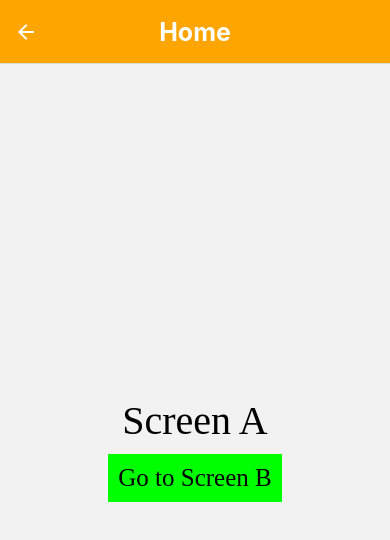
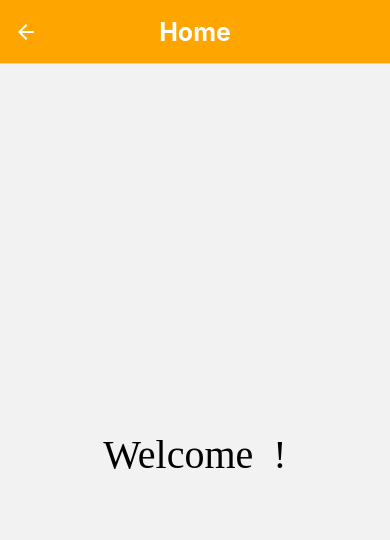
Before and after one commit to codingscode/reactnative_from_zero_to_hero, a React Native app in the folder rntour/: screen /Home in a window 390 px wide. Shown: the top 540 px of the page. Built offline with nearby package versions, Linux system fonts and the light colour scheme.

Commit message:
parte 145

```diff
--- a/rntour/package.json
+++ b/rntour/package.json
@@ -10,6 +10,7 @@
     "test": "jest"
   },
   "dependencies": {
+    "@react-native-async-storage/async-storage": "^1.18.1",
     "@react-navigation/bottom-tabs": "^6.5.7",
     "@react-navigation/drawer": "^6.6.2",
     "@react-navigation/material-bottom-tabs": "^6.2.15",
--- a/rntour/src/screens/Home.js
+++ b/rntour/src/screens/Home.js
@@ -1,30 +1,43 @@
 
-import React from 'react'
+import React, { useEffect, useState } from 'react'
+import AsyncStorage from '@react-native-async-storage/async-storage'
 import { Pressable, StyleSheet, Text, View  } from 'react-native'
 import GlobalStyle from '../utils/GlobalStyle'
 
 
 const Home = ({navigation, route}) => {
-
+    const [name, setName] = useState('')
 
     const onPressHandler = () => {
        navigation.navigate('Screen_B')
        //navigation.openDrawer()
+    }
 
+    useEffect(() => {
+       getData()
+    }, [])
+
+    const getData = () => {
+       try {
+          AsyncStorage.getItem('UserName')
+             .then(value => {
+                if (value != null) {
+                   setName(value)
+                }
+             })
+       }
+       catch(error) {
+          console.log(error)
+       }
     }
 
     return (
        <View style={styles.body} >
           <Text style={[ GlobalStyle.CustomFont, styles.text]} >
-             Screen A
+             Welcome {name} !
           </Text>
-          <Pressable onPress={onPressHandler} style={({ pressed }) => ({ backgroundColor: pressed ? 'violet' : '#0f0' }) } >
-             <Text style={GlobalStyle.ButtonText} >
-                Go to Screen B
-             </Text>
 
-          </Pressable>
-          <Text style={styles.text} >{route.params?.Message}</Text>
+
        </View>
     )
 }
--- a/rntour/src/screens/Login.js
+++ b/rntour/src/screens/Login.js
@@ -2,17 +2,25 @@
 import React, { useState } from 'react'
 import { View, StyleSheet, Text, Image, TextInput, Alert } from 'react-native'
 import CustomButton from '../utils/CustomButton'
+import AsyncStorage from '@react-native-async-storage/async-storage'
 
 
-const Login = () => {
+
+const Login = ({ navigation }) => {
    const [name, setName] = useState('')
 
-   const setData = () => {
+   const setData = async () => {
       if(name.length == 0) {
          Alert.alert('Warning!', 'Por favor escreva seu nome.')
       }
       else {
-
+         try {
+            await AsyncStorage.setItem('UserName', name)
+            navigation.navigate('Home')
+         }
+         catch(error) {
+            console.log(error)
+         }
       }
    }
 
```
Also changed, not shown: 1 other file (tests, documents, lock files or other folders).
